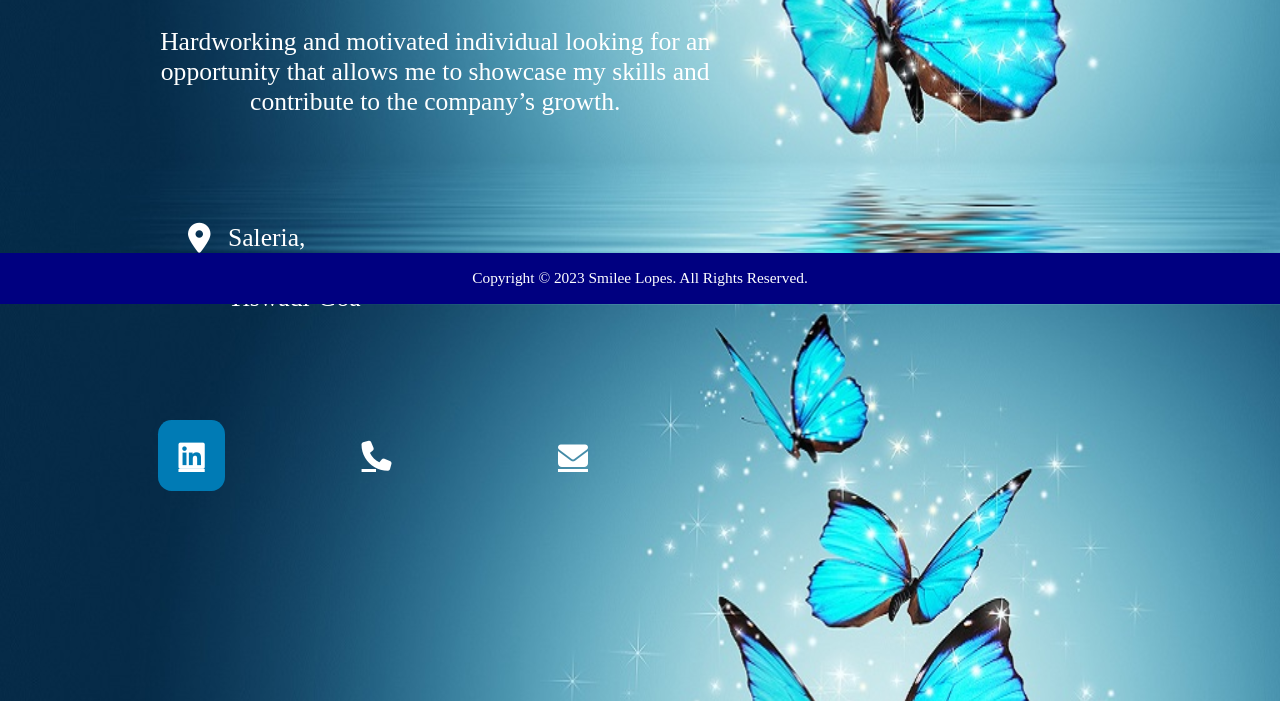
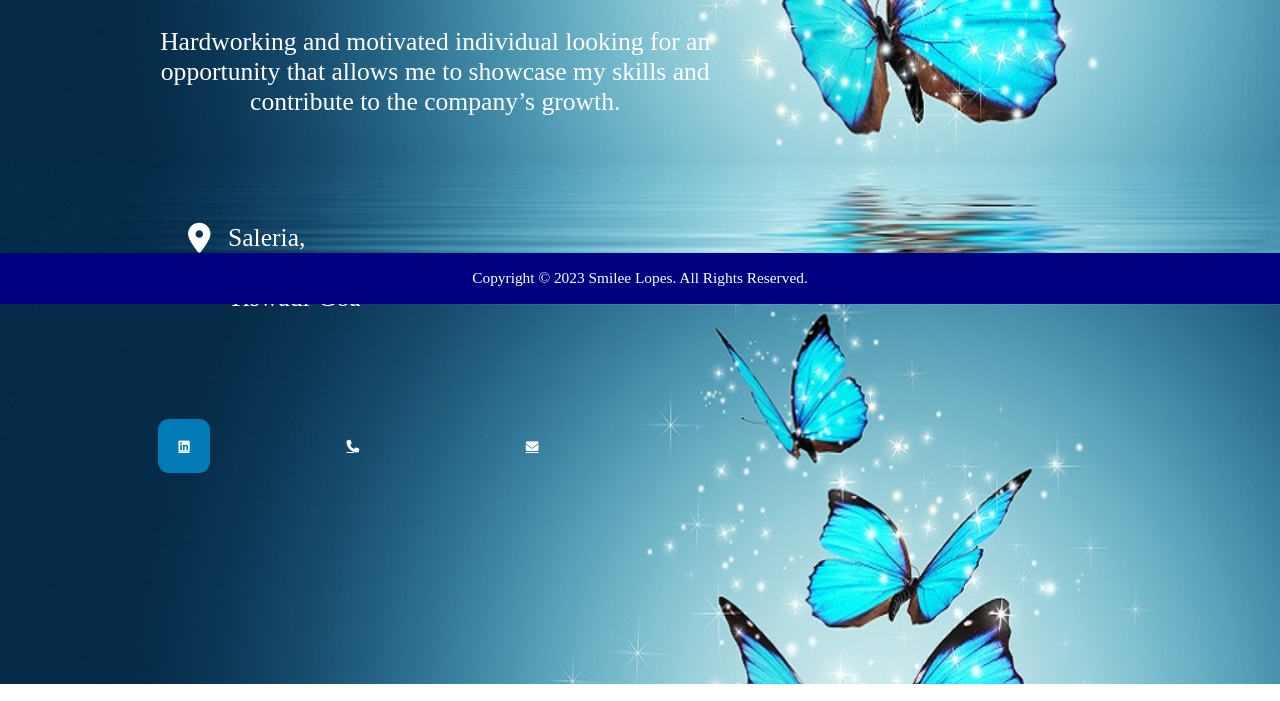
Before and after one commit to Smilee08/Smilee08.github.io, a plain HTML site: page index.html in a window 1280 px wide. Shown: the part 496-1197 px from the top of the page. Drawn offline with Linux system fonts and the light colour scheme.

Commit message:
Roll No.:2268

```diff
--- a/index.html
+++ b/index.html
@@ -115,9 +115,9 @@ Roll No:2268
             <i class="fa fa-map-marker" style="text-align: center;padding: 30px;border-radius: 20%; margin-left: 30px;margin-top: 50px;color:white; font-size: 30px; "> </i>
             <p style="color:white; font-size: 2vw ;margin-left: 100px;margin-top: -60px;">Saleria,<br>Goa-Velha,<br>Tiswadi-Goa</p>
 
-            <a id="ic" target="_blank" href="https://www.linkedin.com/in/smilee-lopes-421750245" class="fa fa-linkedin-square" style="background-color: #007bb5;text-align: center;padding:2%;border-radius: 20%; margin-left: 30px;color:white; font-size: 30px;"></a>
-            <a id="ic" target="_blank" href="tel:+918390913817" class="fa fa-phone" style="text-align: center;padding: 10%;border-radius: 30px; margin-left: 30px;color:white; font-size: 30px; "></a>
-            <a id="ic" target="_blank" href="mailto:adelinalopes6787@gmail.com" class="fa fa-envelope" style="text-align: center;padding: 30px;border-radius: 20%; margin-left: 30px;color:white;font-size: 30px; "></a>
+            <a id="ic" target="_blank" href="https://www.linkedin.com/in/smilee-lopes-421750245" class="fa fa-linkedin-square" style="background-color: #007bb5;text-align: center;padding:2%;border-radius: 20%; margin-left: 30px;color:white; font-size: 1vw;"></a>
+            <a id="ic" target="_blank" href="tel:+918390913817" class="fa fa-phone" style="text-align: center;padding: 10%;border-radius: 30px; margin-left: 30px;color:white; font-size: 1vw; "></a>
+            <a id="ic" target="_blank" href="mailto:adelinalopes6787@gmail.com" class="fa fa-envelope" style="text-align: center;padding: 30px;border-radius: 20%; margin-left: 30px;color:white;font-size: 1vw; "></a>
 
         </div>
 
```
